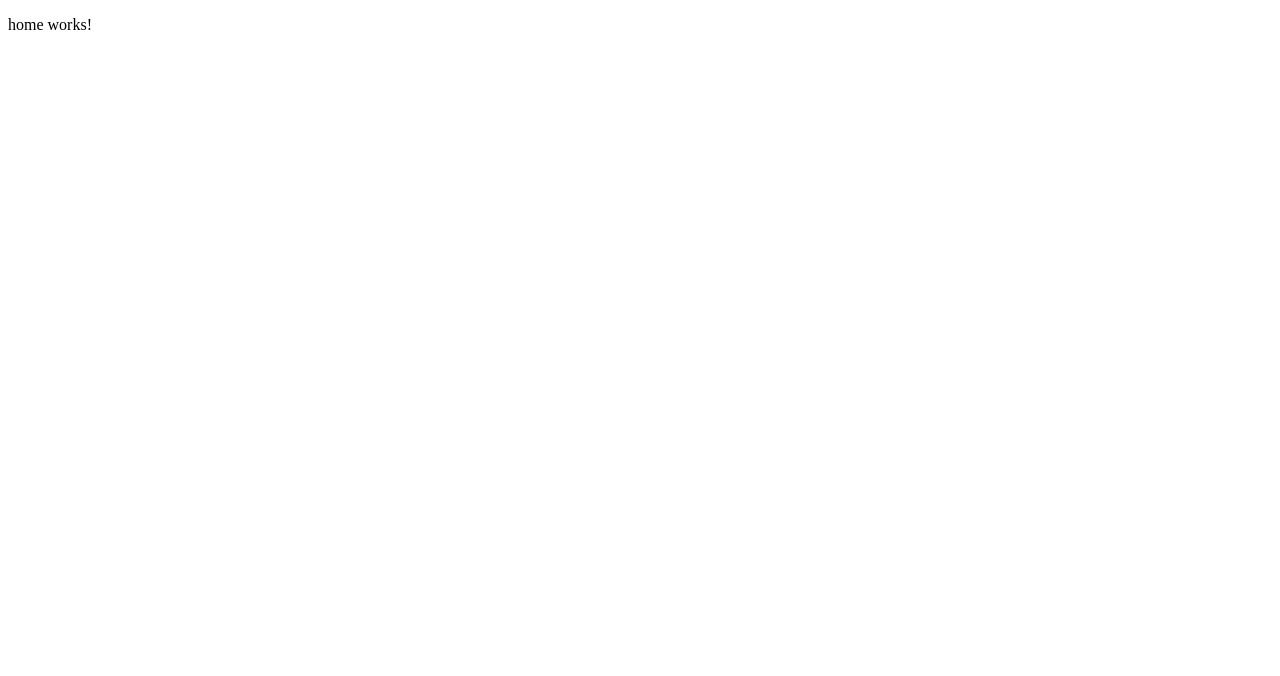
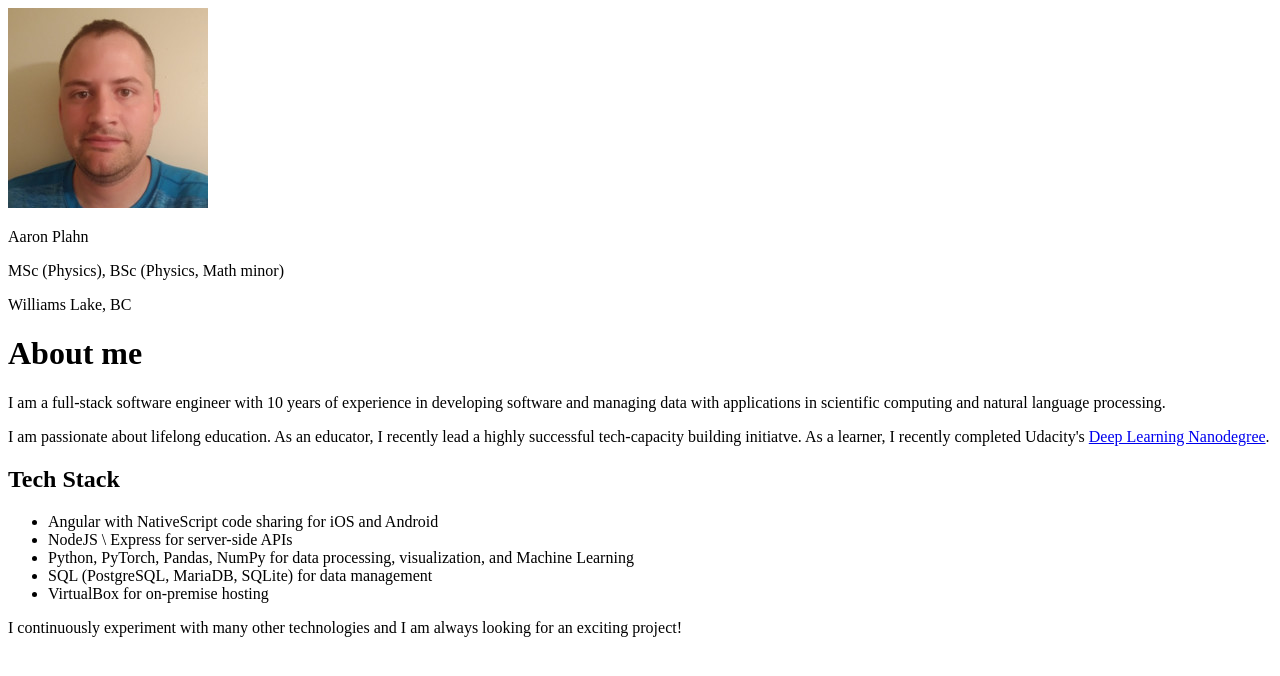
Before and after one commit to aaron-plahn/digiteched, an Angular app: page / in a window 1280 px wide. Shown: the top 676 px of the page. Built offline with nearby package versions, Linux system fonts and the light colour scheme.

Commit message:
Add content to home component
This is the first draft of the profile section.

```diff
--- a/src/app/pages/home/home.component.html
+++ b/src/app/pages/home/home.component.html
@@ -1 +1,21 @@
-<p>home works!</p>
+<div class = "overview text-center">
+    <div id="headshot">
+        <img src="assets/0.jpg"> <!-- class="rounded-circle shadow img-fluid m-4"> -->
+        <p class="cursive lead">Aaron Plahn</p>
+        <p>MSc (Physics), BSc (Physics, Math minor)</p>
+        <p>Williams Lake, BC</p>
+    </div>
+    <h1>About me</h1>
+    <p>I am a full-stack software engineer with 10 years of experience in developing software and managing data with applications in scientific computing and natural language processing.<p>
+    <p>I am passionate about lifelong education. As an educator, I recently lead a highly successful tech-capacity building initiatve. As a learner, I recently completed Udacity's <a href="https://www.udacity.com/course/deep-learning-nanodegree--nd101" target="blank">Deep Learning Nanodegree</a>. </p>
+
+    <h2>Tech Stack</h2>
+    <ul>
+        <li>Angular with NativeScript code sharing for iOS and Android</li>
+        <li>NodeJS \ Express for server-side APIs</li>
+        <li>Python, PyTorch, Pandas, NumPy for data processing, visualization, and Machine Learning</li>
+        <li>SQL (PostgreSQL, MariaDB, SQLite) for data management</li>
+        <li>VirtualBox for on-premise hosting</li>
+    </ul>
+    <p>I continuously experiment with many other technologies and I am always looking for an exciting project!</p>
+</div>
```
Also changed, not shown: src/assets/0.jpg (added).
